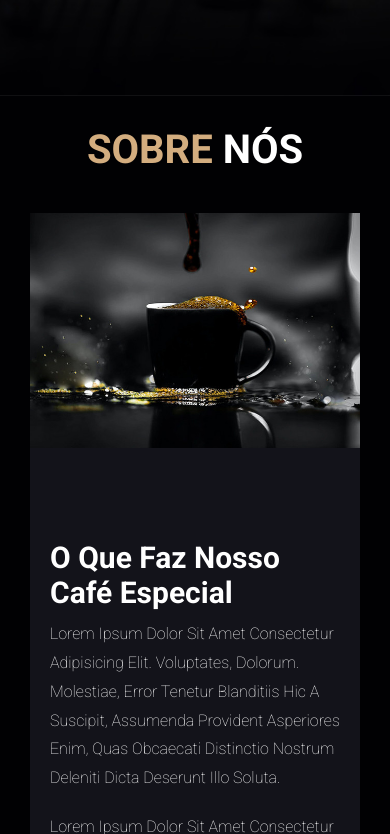
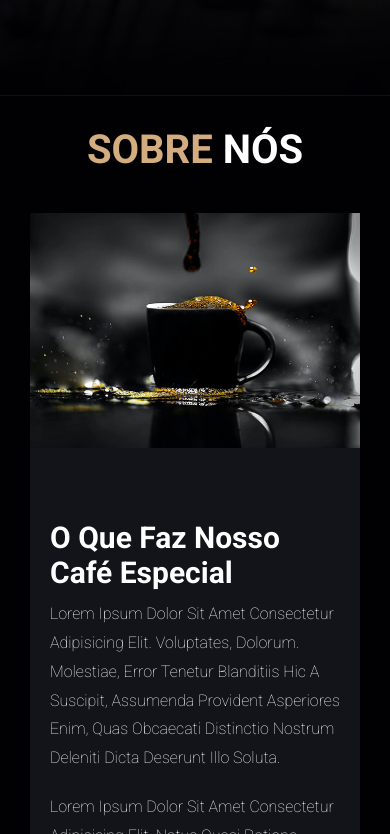
Before and after one commit to weslyzin/cafeteria, a plain HTML site: page index.html in a window 390 px wide. Shown: the part 808-1642 px from the top of the page. Drawn offline with Linux system fonts and the light colour scheme; a web font is replaced by a local one.

Commit message:
Update style.css

```diff
--- a/style.css
+++ b/style.css
@@ -307,7 +307,7 @@ section {
 
     .content h3 {
         font-size: 30px;
-        margin-top: 20px;
+        margin-top: 0;
     }
 
     .content p {
```
